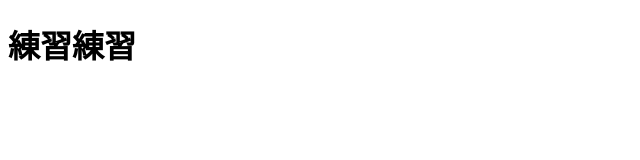
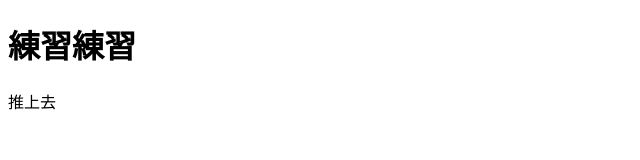
Before and after one commit to Ssu-Chen-Tung/git_105, a plain HTML site: page index.html in a window 1280 px wide. Shown: the full height of the page, 0-640 px from the left. Drawn offline with Linux system fonts and the light colour scheme.

Commit message:
練習練習練習

```diff
--- a/index.html
+++ b/index.html
@@ -7,5 +7,6 @@
 </head>
 <body>
     <h1>練習練習</h1>
+    <p>推上去</p>
 </body>
 </html>
```
